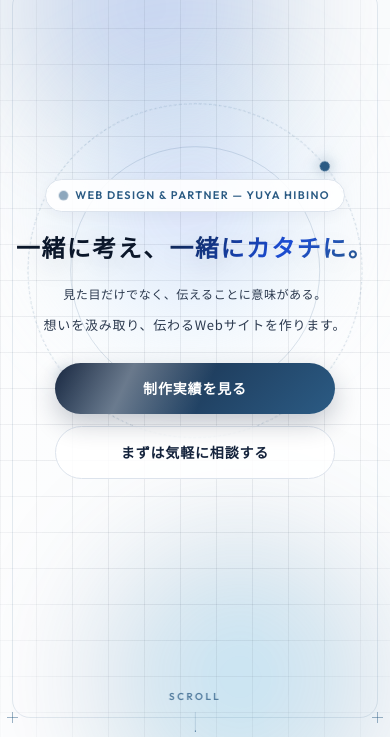
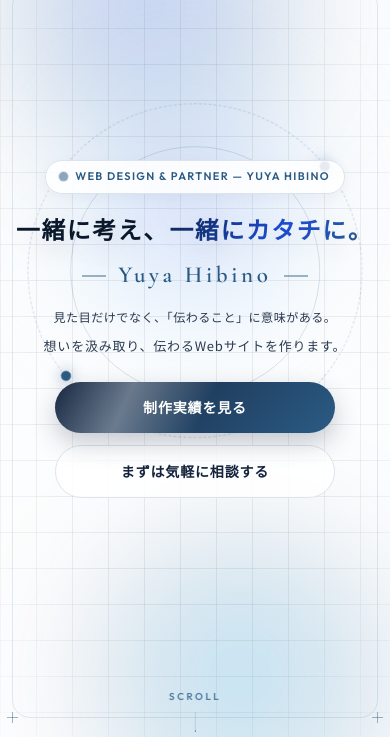
Before and after one commit to baseballgood0622-ui/yuya-hibino-portfolio, a plain HTML site: page index.html in a window 390 px wide. Shown: the part 80-817 px from the top of the page. Drawn offline with nearby package versions, Linux system fonts and the light colour scheme.

Commit message:
feat: Restore name logo Yuya Hibino and update sub-copy to '見た目だけでなく、「伝わること」に意味がある。'

```diff
--- a/index.html
+++ b/index.html
@@ -128,21 +128,24 @@
           </div>
 
           <!-- ★メインの日本語キャッチコピー（2番目に力強く表示：文字を主役として主張するタイポグラフィ） -->
-          <h1 class="mainVisual_catch fv-anim fv-anim--2">
+          <p class="mainVisual_catch fv-anim fv-anim--2">
             <span class="fv_catch_line fv_catch_line--main">一緒に考え、<span class="fv_catch_em">一緒にカタチに。</span></span>
-          </h1>
+          </p>
 
-          <!-- ★サブコピー・自己紹介リード文（3番目にふわっと表示：サブタイトル＋リード文） -->
-          <div class="mainVisual_subBlock fv-anim fv-anim--3">
-            <p class="mainVisual_subTitle">見た目だけでなく、伝えることに意味がある。</p>
+          <!-- ★メインロゴ（3番目にふわっと表示：高級感のある明朝系セリフ体） -->
+          <h1 class="mainVisual_logo fv-anim fv-anim--3">Yuya Hibino</h1>
+
+          <!-- ★サブコピー・自己紹介リード文（4番目にふわっと表示：サブタイトル＋リード文） -->
+          <div class="mainVisual_subBlock fv-anim fv-anim--4">
+            <p class="mainVisual_subTitle">見た目だけでなく、「伝わること」に意味がある。</p>
             <p class="mainVisual_sub">
               <span class="ib">想いを汲み取り、</span><span class="ib">伝わるWebサイトを作ります。</span>
             </p>
           </div>
         </div>
 
-        <!-- ★ファーストビューのアクション誘導ボタン（4番目にふわっと表示） -->
-        <div class="mainVisual_actions fv-anim fv-anim--4">
+        <!-- ★ファーストビューのアクション誘導ボタン（5番目にふわっと表示） -->
+        <div class="mainVisual_actions fv-anim fv-anim--5">
           <a href="#works" class="fv_btn fv_btn--primary">制作実績を見る</a>
           <a href="./contact.html" class="fv_btn fv_btn--outline">まずは気軽に相談する</a>
         </div>
--- a/style.css
+++ b/style.css
@@ -892,8 +892,13 @@ br.pc {
 
 .fv-anim--1 { animation-delay: 3.10s; }
 .fv-anim--2 { animation-delay: 3.30s; }
-.fv-anim--3 { animation-delay: 3.60s; }
-.fv-anim--4 { animation-delay: 3.85s; }
+.fv-anim--3 {
+  opacity: 0;
+  transform: translateY(14px);
+  animation: fvRevealUp 1.1s cubic-bezier(0.22, 1, 0.36, 1) 3.50s forwards;
+}
+.fv-anim--4 { animation-delay: 3.70s; }
+.fv-anim--5 { animation-delay: 3.90s; }
 
 @keyframes fvRevealUp {
   0% {
@@ -1031,7 +1036,7 @@ br.pc {
   gap: 0.22em;
   color: var(--color-text-primary);
   line-height: 1.4;
-  margin-bottom: 1.8vw;
+  margin-bottom: 1.5vw;
   text-align: center;
 }
 
@@ -1060,12 +1065,37 @@ br.pc {
   padding: 0 0.04em;
 }
 
-/* サブリード文ブロック（タイトル＋説明文） */
+/* メインロゴ（Yuya Hibino：筆記体ではなく高級感のある明朝系セリフ体） */
+.mainVisual_logo {
+  font-family: var(--font-en-luxury);
+  font-size: 2.25vw;
+  font-weight: 600;
+  letter-spacing: 0.18em;
+  color: var(--color-text-accent);
+  line-height: 1.2;
+  margin-bottom: 1.8vw;
+  position: relative;
+  display: inline-flex;
+  align-items: center;
+  gap: 1.2vw;
+}
+
+.mainVisual_logo::before,
+.mainVisual_logo::after {
+  content: '';
+  display: inline-block;
+  width: 2.8vw;
+  height: 1.5px;
+  background-color: var(--color-text-accent);
+  opacity: 0.45;
+}
+
+/* サブリード文ブロック（Yuya Hibinoの下のタイトル＋説明文） */
 .mainVisual_subBlock {
   display: flex;
   flex-direction: column;
   align-items: center;
-  margin-bottom: 2.6vw;
+  margin-bottom: 2.4vw;
 }
 
 .mainVisual_subTitle {
@@ -1075,7 +1105,7 @@ br.pc {
   color: var(--color-text-sub);
   letter-spacing: 0.08em;
   line-height: 1.5;
-  margin-bottom: 0.8vw;
+  margin-bottom: 0.65vw;
   display: inline-flex;
   align-items: center;
   justify-content: center;
@@ -1240,20 +1270,30 @@ br.pc {
   }
   .mainVisual_catch {
     line-height: 1.45;
-    margin-bottom: 20px;
+    margin-bottom: 16px;
   }
   .fv_catch_line--main {
     font-size: clamp(21px, 6.1vw, 28px);
     letter-spacing: 0.07em;
   }
+  .mainVisual_logo {
+    font-size: 23px;
+    letter-spacing: 0.16em;
+    margin-bottom: 18px;
+    gap: 12px;
+  }
+  .mainVisual_logo::before,
+  .mainVisual_logo::after {
+    width: 24px;
+  }
   .mainVisual_subBlock {
-    margin-bottom: 26px;
+    margin-bottom: 24px;
   }
   .mainVisual_subTitle {
     font-size: clamp(11px, 3.1vw, 13px);
     letter-spacing: 0.04em;
     gap: 7px;
-    margin-bottom: 10px;
+    margin-bottom: 8px;
   }
   .mainVisual_subTitle::before,
   .mainVisual_subTitle::after {
```
